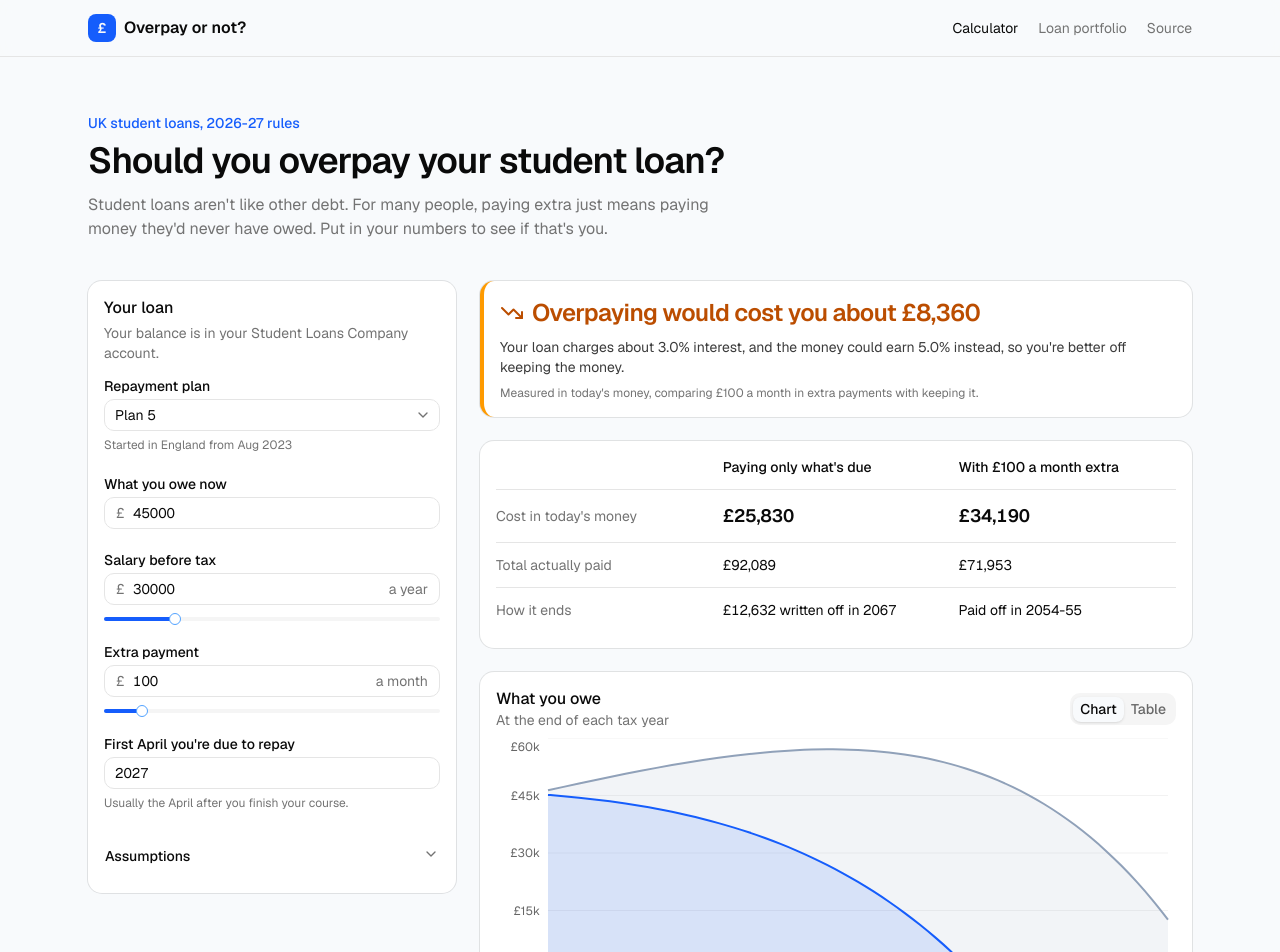
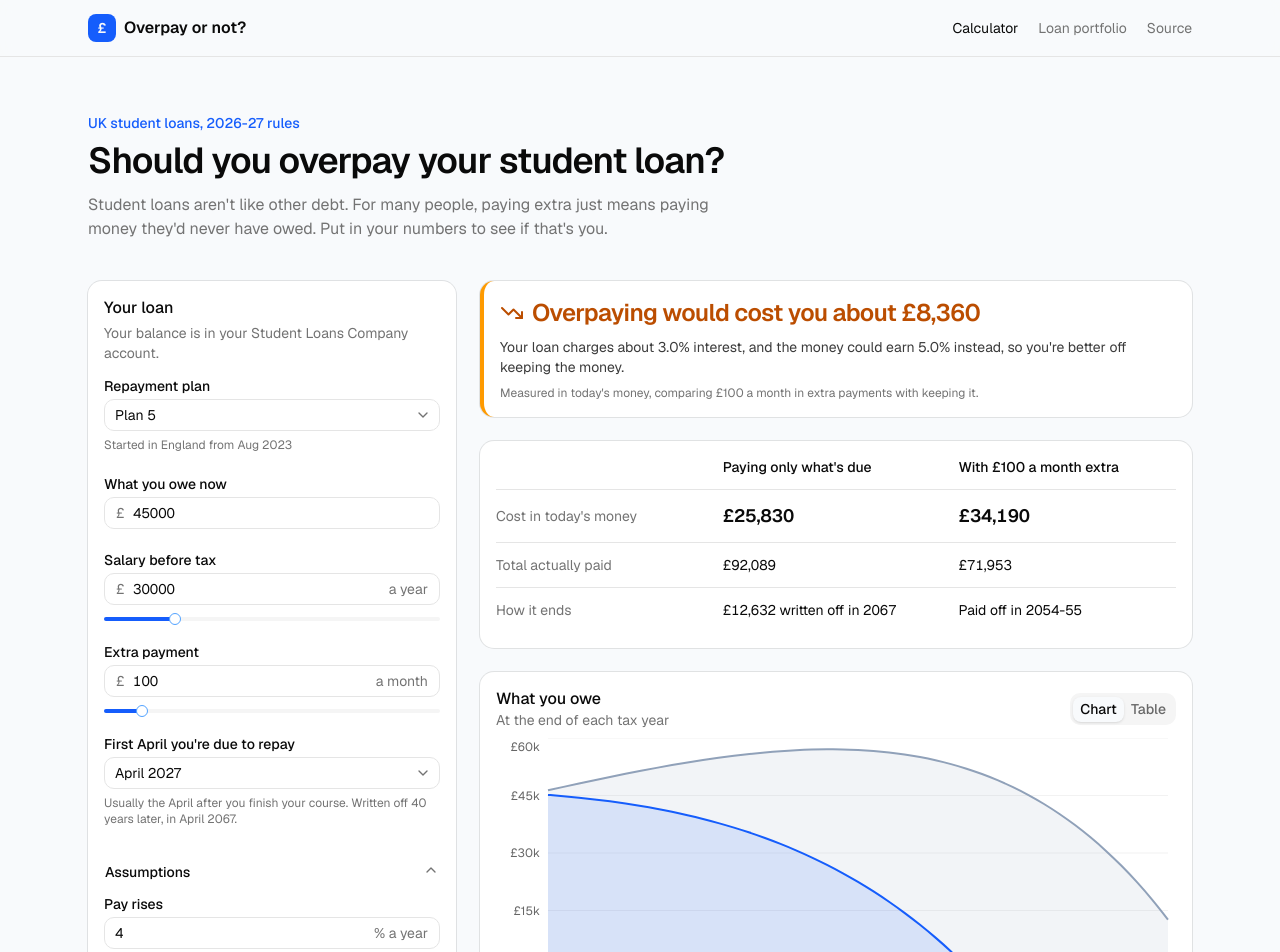
Before and after one commit to patrickridge/student-loan-calculator, a Next.js app: page / in a window 1280 px wide. Shown: the top 952 px of the page. Built offline with nearby package versions, Linux system fonts and the light colour scheme.

Commit message:
Pick the first repayment year from a list, and let number boxes be cleared and retyped

```diff
--- a/components/Calculator.tsx
+++ b/components/Calculator.tsx
@@ -20,7 +20,7 @@ import { Select, SelectContent, SelectItem, SelectTrigger, SelectValue } from "@
 import { Tabs, TabsContent, TabsList, TabsTrigger } from "@/components/ui/tabs";
 import { gbp, taxYear } from "@/lib/format";
 import { compareOverpaying, currentRate, why, type Comparison, type Inputs, type Result } from "@/lib/loan";
-import { PLANS, type PlanId } from "@/lib/rules";
+import { firstRepayYears, PLANS, type PlanId } from "@/lib/rules";
 
 // Example figures shown on first load.
 const START: Inputs = {
@@ -58,6 +58,7 @@ export function Calculator() {
   const comparison = useMemo(() => compareOverpaying(inputs), [inputs]);
   const monthly = Math.round(inputs.overpayment / 12);
   const plan = PLANS[inputs.plan];
+  const years = firstRepayYears(plan);
 
   return (
     <div className="grid items-start gap-6 lg:grid-cols-[minmax(0,23rem)_minmax(0,1fr)]">
@@ -72,7 +73,15 @@ export function Calculator() {
             <Select
               items={PLAN_ITEMS}
               value={inputs.plan}
-              onValueChange={(value) => value && setInputs((prev) => ({ ...prev, plan: value as PlanId }))}
+              onValueChange={(value) =>
+                value &&
+                setInputs((prev) => {
+                  // Keep the first repayment year possible for the new plan.
+                  const years = firstRepayYears(PLANS[value as PlanId]);
+                  const firstRepayYear = Math.min(Math.max(prev.firstRepayYear, years[0]), years.at(-1)!);
+                  return { ...prev, plan: value as PlanId, firstRepayYear };
+                })
+              }
             >
               <SelectTrigger id="plan" className="w-full">
                 <SelectValue />
@@ -87,7 +96,7 @@ export function Calculator() {
             </Select>
             <p className="text-xs text-muted-foreground">{plan.who}</p>
           </div>
-          <NumberField id="balance" label="What you owe now" prefix="£" step={500} value={inputs.balance} onChange={set("balance")} />
+          <NumberField id="balance" label="What you owe now" prefix="£" step={500} max={500_000} value={inputs.balance} onChange={set("balance")} />
           <SliderField
             id="salary"
             label="Salary before tax"
@@ -95,6 +104,7 @@ export function Calculator() {
             suffix="a year"
             step={1_000}
             max={150_000}
+            typedMax={1_000_000}
             value={inputs.salary}
             onChange={set("salary")}
           />
@@ -105,28 +115,43 @@ export function Calculator() {
             suffix="a month"
             step={10}
             max={1_000}
+            typedMax={10_000}
             value={monthly}
             onChange={(value) => set("overpayment")(value * 12)}
           />
-          <NumberField
-            id="first-repay"
-            label="First April you're due to repay"
-            min={1990}
-            max={2040}
-            value={inputs.firstRepayYear}
-            onChange={set("firstRepayYear")}
-            hint="Usually the April after you finish your course."
-          />
-          <Accordion>
+          <div className="space-y-1.5">
+            <Label htmlFor="first-repay">First April you&apos;re due to repay</Label>
+            <Select
+              items={years.map((y) => ({ value: String(y), label: `April ${y}` }))}
+              value={String(inputs.firstRepayYear)}
+              onValueChange={(value) => value && set("firstRepayYear")(Number(value))}
+            >
+              <SelectTrigger id="first-repay" className="w-full">
+                <SelectValue />
+              </SelectTrigger>
+              <SelectContent>
+                {years.map((y) => (
+                  <SelectItem key={y} value={String(y)}>
+                    April {y}
+                  </SelectItem>
+                ))}
+              </SelectContent>
+            </Select>
+            <p className="text-xs text-muted-foreground">
+              Usually the April after you finish your course. Written off {plan.writeOffYears} years later, in April {inputs.firstRepayYear + plan.writeOffYears}.
+            </p>
+          </div>
+          <Accordion defaultValue={["assumptions"]}>
             <AccordionItem value="assumptions">
               <AccordionTrigger>Assumptions</AccordionTrigger>
               <AccordionContent className="space-y-4 pt-1">
-                <NumberField id="growth" label="Pay rises" suffix="% a year" step={0.5} value={inputs.salaryGrowth * 100} onChange={setPercent("salaryGrowth")} />
+                <NumberField id="growth" label="Pay rises" suffix="% a year" step={0.5} min={-5} max={15} value={inputs.salaryGrowth * 100} onChange={setPercent("salaryGrowth")} />
                 <NumberField
                   id="rpi"
                   label="Inflation (RPI)"
                   suffix="% a year"
                   step={0.5}
+                  max={15}
                   value={inputs.rpi * 100}
                   onChange={setPercent("rpi")}
                   hint="Sets the interest rate and how thresholds rise."
@@ -136,6 +161,7 @@ export function Calculator() {
                   label="What the money could earn instead"
                   suffix="% a year"
                   step={0.5}
+                  max={20}
                   value={inputs.investReturn * 100}
                   onChange={setPercent("investReturn")}
                   hint="For example a savings account or index fund."
--- a/components/fields.tsx
+++ b/components/fields.tsx
@@ -1,4 +1,6 @@
 "use client";
+
+import { useState } from "react";
 
 import { Input } from "@/components/ui/input";
 import { Label } from "@/components/ui/label";
@@ -17,8 +19,13 @@ interface NumberFieldProps {
   hint?: string;
 }
 
-/** Labelled number input. Empty or invalid input counts as the minimum, so the sums never break. */
-export function NumberField({ id, label, value, onChange, prefix, suffix, step = 1, min = 0, max, hint }: NumberFieldProps) {
+/**
+ * Labelled number input. What you type is kept as typed, so clearing the box to type a new number
+ * works; the sums use the last valid number, kept between `min` and `max`.
+ */
+export function NumberField({ id, label, value, onChange, prefix, suffix, step = 1, min = 0, max = Infinity, hint }: NumberFieldProps) {
+  const [text, setText] = useState<string | null>(null);
+  const clamp = (n: number) => Math.min(max, Math.max(min, n));
   return (
     <div className="space-y-1.5">
       <Label htmlFor={id}>{label}</Label>
@@ -33,14 +40,16 @@ export function NumberField({ id, label, value, onChange, prefix, suffix, step =
           type="number"
           inputMode="decimal"
           className={`tabular-nums ${prefix ? "pl-7" : ""} ${suffix ? "pr-20" : ""}`}
-          value={Number.isFinite(value) ? value : ""}
+          value={text ?? String(value)}
           step={step}
           min={min}
-          max={max}
+          max={Number.isFinite(max) ? max : undefined}
           onChange={(e) => {
-            const next = Number(e.target.value);
-            onChange(Number.isFinite(next) ? Math.max(min, next) : min);
+            setText(e.target.value);
+            const next = e.target.valueAsNumber;
+            if (Number.isFinite(next)) onChange(clamp(next));
           }}
+          onBlur={() => setText(null)}
         />
         {suffix && (
           <span className="pointer-events-none absolute inset-y-0 right-3 flex items-center text-sm text-muted-foreground">
@@ -55,14 +64,16 @@ export function NumberField({ id, label, value, onChange, prefix, suffix, step =
 
 interface SliderFieldProps extends NumberFieldProps {
   max: number;
+  /** Highest number that can be typed, if more than the slider goes to. */
+  typedMax?: number;
 }
 
 /** Number input with a slider underneath. */
-export function SliderField(props: SliderFieldProps) {
+export function SliderField({ typedMax, ...props }: SliderFieldProps) {
   const { value, onChange, min = 0, max, step = 1, label } = props;
   return (
     <div className="space-y-3">
-      <NumberField {...props} />
+      <NumberField {...props} max={typedMax ?? max} />
       <Slider
         aria-label={label}
         value={[Math.min(value, max)]}
--- a/lib/rules.ts
+++ b/lib/rules.ts
@@ -14,6 +14,7 @@ export interface Plan {
   firstRise: number | null; // tax year (by its starting year) the threshold first rises with RPI; null = fixed
   repayRate: number; // share of income above the threshold
   writeOffYears: number; // after the April you were first due to repay
+  firstRepayFrom: number; // earliest April anyone on the plan was first due to repay
 }
 
 export const FIRST_TAX_YEAR = 2026; // 2026-27
@@ -27,6 +28,7 @@ export const PLANS: Record<PlanId, Plan> = {
     firstRise: 2027,
     repayRate: 0.09,
     writeOffYears: 25, // for loans first paid on or after 1 Sept 2006
+    firstRepayFrom: 2000,
   },
   plan2: {
     id: "plan2",
@@ -36,6 +38,7 @@ export const PLANS: Record<PlanId, Plan> = {
     firstRise: 2030, // frozen until April 2030
     repayRate: 0.09,
     writeOffYears: 30,
+    firstRepayFrom: 2016,
   },
   plan4: {
     id: "plan4",
@@ -45,6 +48,7 @@ export const PLANS: Record<PlanId, Plan> = {
     firstRise: 2027,
     repayRate: 0.09,
     writeOffYears: 30, // for loans first paid on or after 1 Aug 2007
+    firstRepayFrom: 2000,
   },
   plan5: {
     id: "plan5",
@@ -54,6 +58,7 @@ export const PLANS: Record<PlanId, Plan> = {
     firstRise: 2027,
     repayRate: 0.09,
     writeOffYears: 40,
+    firstRepayFrom: 2026,
   },
   postgrad: {
     id: "postgrad",
@@ -63,6 +68,7 @@ export const PLANS: Record<PlanId, Plan> = {
     firstRise: null, // has stayed at £21,000; assumed fixed
     repayRate: 0.06,
     writeOffYears: 30,
+    firstRepayFrom: 2019,
   },
 };
 
@@ -72,6 +78,12 @@ export const PLAN2_UPPER_INCOME = 52_885;
 
 // Rates are capped at a "prevailing market rate"; it's 6% at the moment. Assumed to stay.
 export const INTEREST_CAP = 0.06;
+
+/** Aprils you could have been first due to repay, for a loan that hasn't yet been written off. */
+export function firstRepayYears(plan: Plan): number[] {
+  const from = Math.max(plan.firstRepayFrom, FIRST_TAX_YEAR - plan.writeOffYears + 1);
+  return Array.from({ length: FIRST_TAX_YEAR + 10 - from + 1 }, (_, i) => from + i);
+}
 
 /** Annual interest rate for a plan, given income and an RPI assumption. */
 export function interestRate(plan: PlanId, income: number, rpi: number, threshold: number): number {
```
